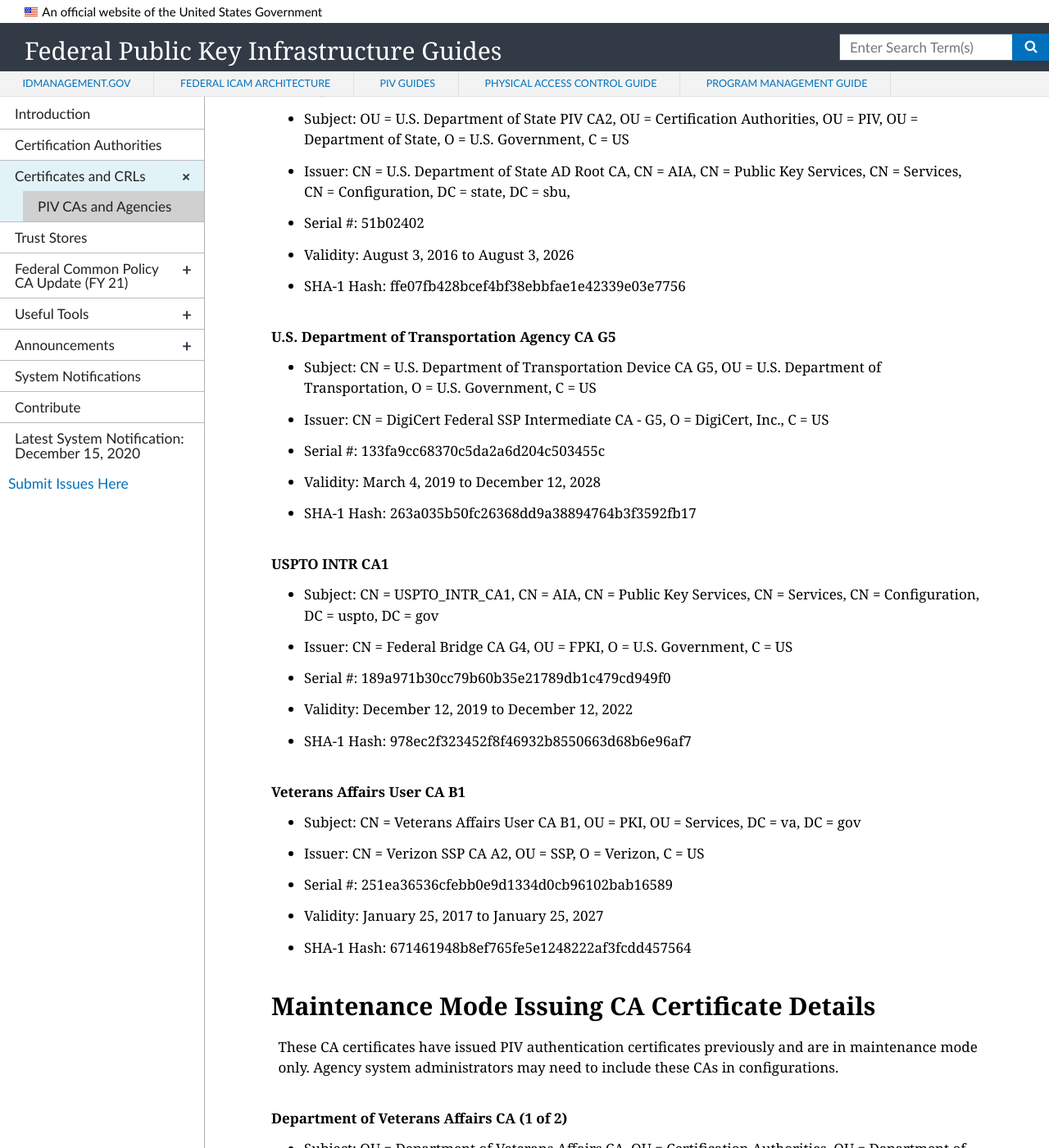
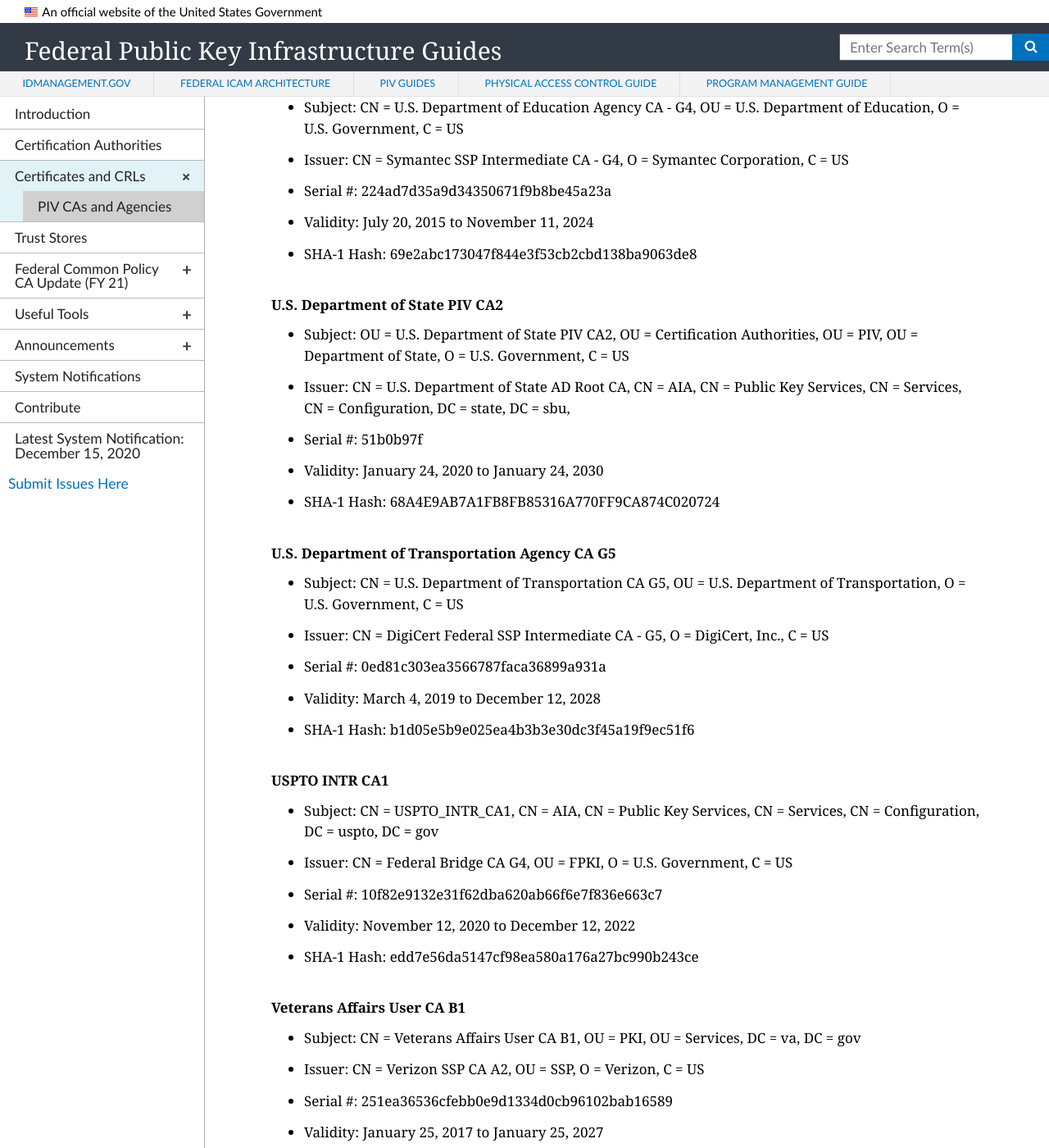
Before and after one commit to GSA/fpki-guides, a Jekyll site: the page built from _crls/fpki_piv_issuers.md, in a window 1280 px wide and 1400 px high, scrolled down 12933 px. Shown: the whole window at 82% size. Built offline with Jekyll 4.4.1, drawn with Linux system fonts in a browser that asks for light colours; nearby versions of some CDN libraries; some of the changed text lies outside the part shown.

Commit message:
Add files via upload

```diff
--- a/_crls/fpki_piv_issuers.md
+++ b/_crls/fpki_piv_issuers.md
@@ -8,7 +8,7 @@
 The page lists the certification authorities *currently* used for Personal Identity Verification (PIV) authentication certificates for federal government departments and agencies.  Agency system administrators can leverage this list to configure systems and services for cross-government trust. This list does *not* include Derived PIV authentication certificates.
 
 
-{% include alert-info.html content="This table was last updated on <b>November 9, 2020</b>. Please email fpki@gsa.gov to suggest an update or correction." %}
+{% include alert-info.html content="This table was last updated on <b>December 22, 2020</b>. Please email fpki@gsa.gov to suggest an update or correction." %}
 
 <style>
 	.title {font-size: 16px; color: white; background-color: #112e51; font-weight: 900;text-align: center;}
@@ -64,6 +64,14 @@
 - SHA-1 Hash: 58085a64e181573f4fd917c5c021eb1cf344dd5f
 
 #### DoD Issuing CAs
+**DoD ID CA-59**
+- Subject: CN = DOD ID CA-59, OU = PKI, OU = DoD, O = U.S. Government, C = US
+- Issuer: CN = DoD Root CA 3, OU = PKI, OU = DoD, O = U.S. Government, C = US
+- Serial #: 0305
+- Validity: April 2, 2019 to April 2, 2025
+- SHA-1 Hash: 1907fc2b223ee0301b45745bdb59aad90fe7c5d7
+
+<br>
 **DoD ID CA-52**
 - Subject: CN = DOD ID CA-52, OU = PKI, OU = DoD, O = U.S. Government, C = US
 - Issuer: CN = DoD Root CA 3, OU = PKI, OU = DoD, O = U.S. Government, C = US
@@ -175,23 +183,23 @@
 #### U.S. Department of State PIV CA2
 - Subject: OU = U.S. Department of State PIV CA2, OU = Certification Authorities, OU = PIV, OU = Department of State, O = U.S. Government, C = US
 - Issuer: CN = U.S. Department of State AD Root CA, CN = AIA, CN = Public Key Services, CN = Services, CN = Configuration, DC = state, DC = sbu,
-- Serial #: 51b02402
-- Validity: August 3, 2016 to August 3, 2026
-- SHA-1 Hash: ffe07fb428bcef4bf38ebbfae1e42339e03e7756
+- Serial #: 51b0b97f
+- Validity: January 24, 2020 to January 24, 2030
+- SHA-1 Hash: 68A4E9AB7A1FB8FB85316A770FF9CA874C020724
 
 #### U.S. Department of Transportation Agency CA G5
-- Subject: CN = U.S. Department of Transportation Device CA G5, OU = U.S. Department of Transportation, O = U.S. Government, C = US
+- Subject: CN = U.S. Department of Transportation CA G5, OU = U.S. Department of Transportation, O = U.S. Government, C = US
 - Issuer: CN = DigiCert Federal SSP Intermediate CA - G5, O = DigiCert, Inc., C = US
-- Serial #: 133fa9cc68370c5da2a6d204c503455c
+- Serial #: 0ed81c303ea3566787faca36899a931a
 - Validity: March 4, 2019 to December 12, 2028
-- SHA-1 Hash: 263a035b50fc26368dd9a38894764b3f3592fb17
+- SHA-1 Hash: b1d05e5b9e025ea4b3b3e30dc3f45a19f9ec51f6
 
 #### USPTO INTR CA1
 - Subject: CN = USPTO_INTR_CA1, CN = AIA, CN = Public Key Services, CN = Services, CN = Configuration, DC = uspto, DC = gov
 - Issuer: CN = Federal Bridge CA G4, OU = FPKI, O = U.S. Government, C = US
-- Serial #: 189a971b30cc79b60b35e21789db1c479cd949f0
-- Validity: December 12, 2019 to December 12, 2022
-- SHA-1 Hash: 978ec2f323452f8f46932b8550663d68b6e96af7
+- Serial #: 10f82e9132e31f62dba620ab66f6e7f836e663c7
+- Validity: November 12, 2020 to December 12, 2022
+- SHA-1 Hash: edd7e56da5147cf98ea580a176a27bc990b243ce
 
 #### Veterans Affairs User CA B1
 - Subject: CN = Veterans Affairs User CA B1, OU = PKI, OU = Services, DC = va, DC = gov
```
Also changed, not shown: other parts of _crls/fpki_piv_issuers.md (+7 -0 lines).
